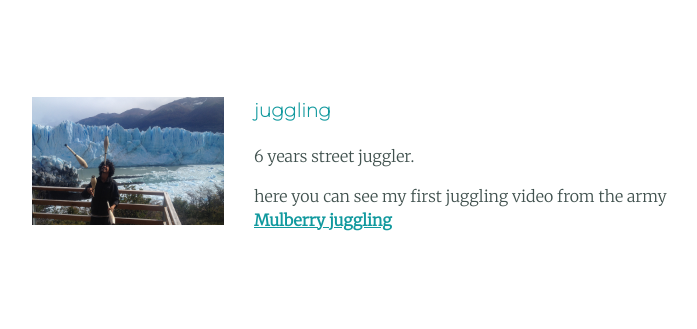
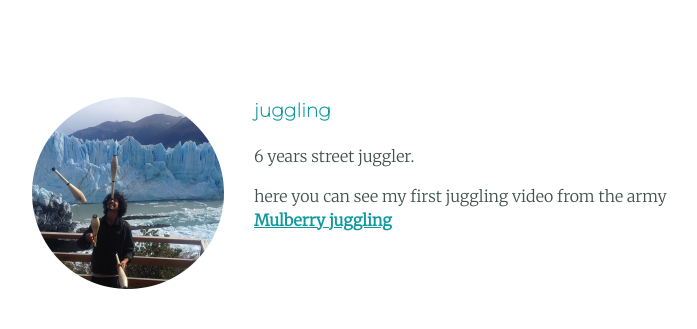
Before and after one commit to NivTzemach/cv4, a plain HTML site: page index.html in a window 1280 px wide. Shown: the part 1354-1683 px from the top of the page, without its empty margins (288-985 px from the left). Drawn offline with Linux system fonts and the light colour scheme; grey boxes are pictures that could not be loaded.

Commit message:
Update index.html

```diff
--- a/index.html
+++ b/index.html
@@ -35,7 +35,7 @@
       <br>
       <h2>My other skills</h2>
       <div class="skill-row">
-        <img class="juggle-img" src="images\juggling.PNG" alt="me juggle">
+        <img class="juggle-img" src="images\juggling_trip.png" alt="me juggle">
         <h3>juggling</h3>
         <p>6 years street juggler.</p>
         <p>here you can see my first juggling video from the army <strong> <a class="footer-link" href="https://www.youtube.com/watch?v=kIeNQPcgNlI&ab_channel=NivTzemach">Mulberry juggling</a></strong></p>
```
